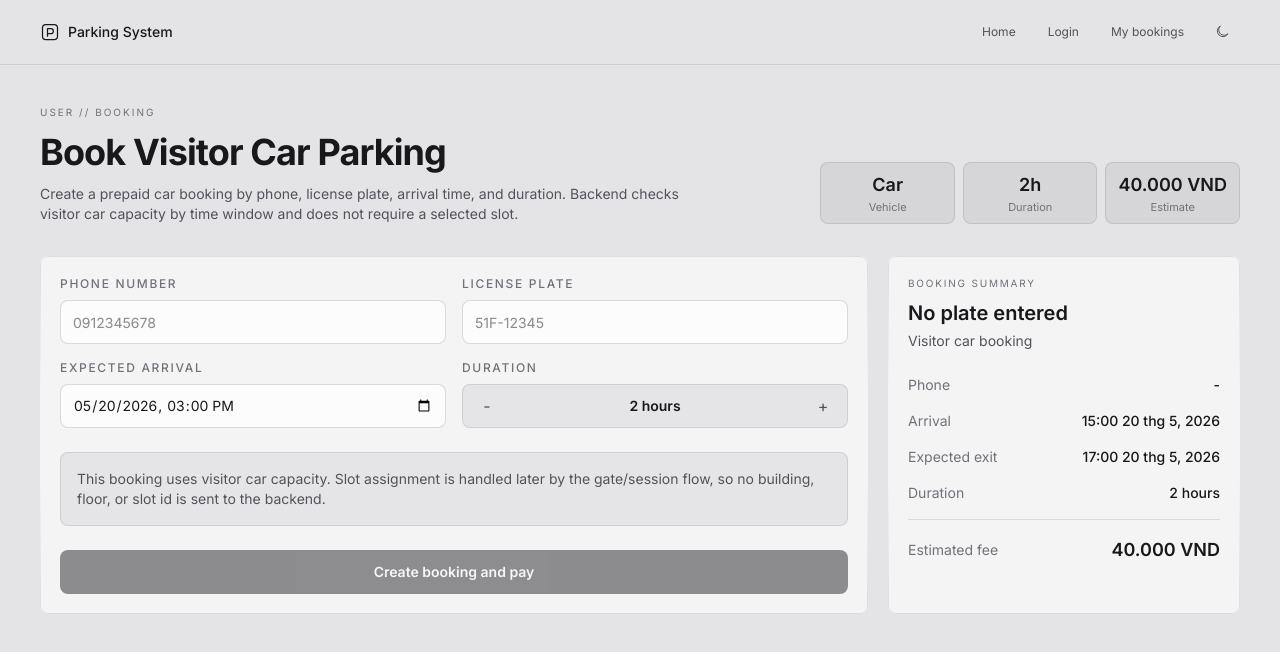
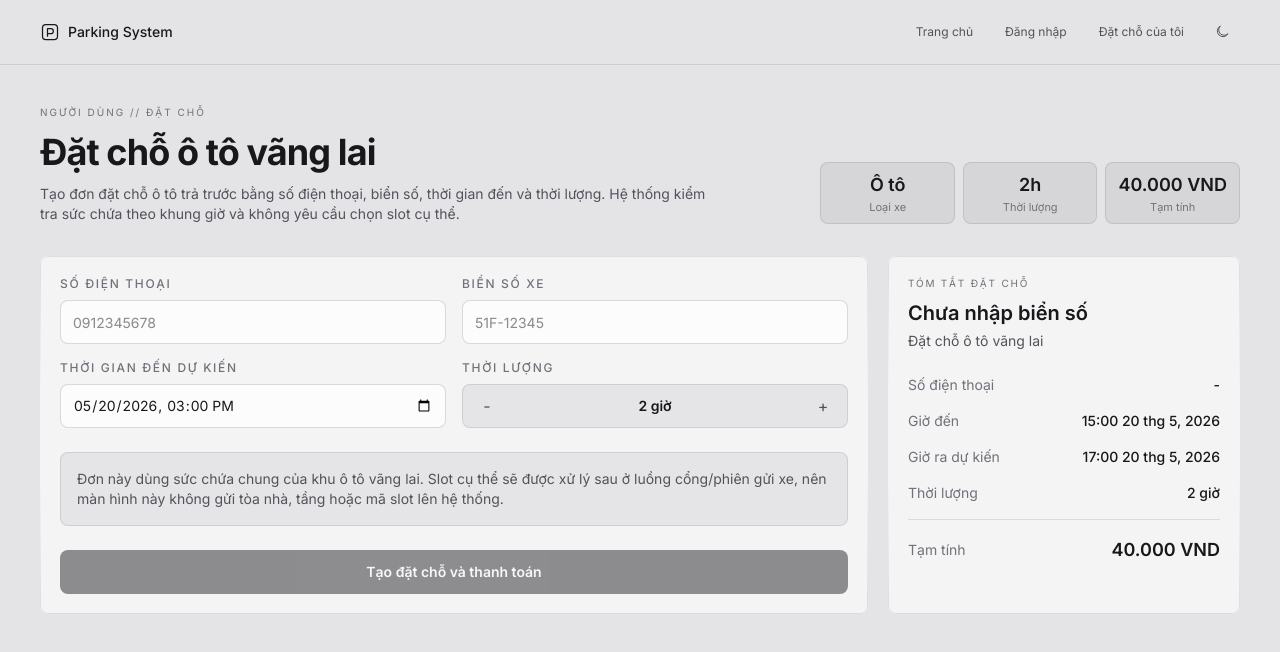
Before and after one commit to dangquyen-91/parking-building-management-system-wdp, a React (Vite) app in the folder frontend/: page /booking in a window 1280 px wide. Shown: the top 652 px of the page. Built offline with nearby package versions, Linux system fonts and the light colour scheme; no server answers.

Commit message:
Vietnamese booking

```diff
--- a/frontend/src/components/booking/BookingDetailPanel.tsx
+++ b/frontend/src/components/booking/BookingDetailPanel.tsx
@@ -1,5 +1,5 @@
 import { Link } from 'react-router-dom'
-import type { Booking } from '../../services/bookingApi'
+import type { Booking, BookingStatus } from '../../services/bookingApi'
 import { formatBookingCurrency, formatBookingDateTime } from './bookingUtils'
 
 type BookingDetailPanelProps = {
@@ -7,33 +7,41 @@ type BookingDetailPanelProps = {
   onCreateAnother: () => void
 }
 
+const BOOKING_STATUS_LABELS: Record<BookingStatus, string> = {
+  pending: 'Chờ thanh toán',
+  paid: 'Đã thanh toán',
+  used: 'Đã sử dụng',
+  expired: 'Hết hạn',
+  cancelled: 'Đã hủy',
+}
+
 export function BookingDetailPanel({ booking, onCreateAnother }: BookingDetailPanelProps) {
   return (
     <aside className="liquid-glass-card rounded-lg p-5">
-      <p className="text-[10px] uppercase tracking-[0.18em] text-subtle">Booking detail</p>
+      <p className="text-[10px] uppercase tracking-[0.18em] text-subtle">Chi tiết đặt chỗ</p>
       <h2 className="mt-2 break-all text-xl font-semibold text-fg">{booking.licensePlate}</h2>
-      <p className="mt-1 text-sm text-muted">Status: {booking.status}</p>
+      <p className="mt-1 text-sm text-muted">Trạng thái: {BOOKING_STATUS_LABELS[booking.status]}</p>
 
       <dl className="mt-6 space-y-4 text-sm">
         <div className="flex items-center justify-between gap-4">
-          <dt className="text-subtle">Phone</dt>
+          <dt className="text-subtle">Số điện thoại</dt>
           <dd className="font-medium text-fg">{booking.phoneNumber}</dd>
         </div>
         <div className="flex items-center justify-between gap-4">
-          <dt className="text-subtle">Arrival</dt>
+          <dt className="text-subtle">Giờ đến</dt>
           <dd className="text-right font-medium text-fg">{formatBookingDateTime(booking.expectedArrivalTime)}</dd>
         </div>
         <div className="flex items-center justify-between gap-4">
-          <dt className="text-subtle">Exit</dt>
+          <dt className="text-subtle">Giờ ra</dt>
           <dd className="text-right font-medium text-fg">{formatBookingDateTime(booking.expectedExitTime)}</dd>
         </div>
         <div className="flex items-center justify-between gap-4">
-          <dt className="text-subtle">Duration</dt>
-          <dd className="font-medium text-fg">{booking.durationHours} hours</dd>
+          <dt className="text-subtle">Thời lượng</dt>
+          <dd className="font-medium text-fg">{booking.durationHours} giờ</dd>
         </div>
         <div className="border-t border-theme pt-4">
           <div className="flex items-center justify-between gap-4">
-            <dt className="text-subtle">Total</dt>
+            <dt className="text-subtle">Tổng tiền</dt>
             <dd className="text-lg font-semibold text-fg">{formatBookingCurrency(booking.amount)}</dd>
           </div>
         </div>
@@ -44,13 +52,13 @@ export function BookingDetailPanel({ booking, onCreateAnother }: BookingDetailPa
         className="mt-6 h-11 w-full rounded-lg border border-theme-strong px-4 text-sm font-semibold text-fg transition-colors hover:bg-ghost"
         onClick={onCreateAnother}
       >
-        Create another booking
+        Tạo đặt chỗ khác
       </button>
       <Link
         to="/my-bookings"
         className="mt-3 inline-flex h-11 w-full items-center justify-center rounded-lg border border-theme-strong px-4 text-sm font-semibold text-fg transition-colors hover:bg-ghost"
       >
-        View my bookings
+        Xem đặt chỗ của tôi
       </Link>
     </aside>
   )
--- a/frontend/src/components/booking/BookingForm.tsx
+++ b/frontend/src/components/booking/BookingForm.tsx
@@ -36,7 +36,7 @@ export function BookingForm({
     <form className="liquid-glass-card rounded-lg p-4 md:p-5" onSubmit={onSubmit}>
       <div className="grid gap-4 md:grid-cols-2">
         <div className="flex flex-col gap-2">
-          <FieldLabel>Phone number</FieldLabel>
+          <FieldLabel>Số điện thoại</FieldLabel>
           <input
             type="tel"
             value={phoneNumber}
@@ -50,7 +50,7 @@ export function BookingForm({
         </div>
 
         <div className="flex flex-col gap-2">
-          <FieldLabel>License plate</FieldLabel>
+          <FieldLabel>Biển số xe</FieldLabel>
           <input
             type="text"
             value={licensePlate}
@@ -64,7 +64,7 @@ export function BookingForm({
         </div>
 
         <div className="flex flex-col gap-2">
-          <FieldLabel>Expected arrival</FieldLabel>
+          <FieldLabel>Thời gian đến dự kiến</FieldLabel>
           <input
             type="datetime-local"
             value={expectedArrivalTime}
@@ -75,22 +75,22 @@ export function BookingForm({
         </div>
 
         <div className="flex flex-col gap-2">
-          <FieldLabel>Duration</FieldLabel>
+          <FieldLabel>Thời lượng</FieldLabel>
           <div className="flex h-11 items-center rounded-lg border border-theme bg-badge px-2">
             <button
               type="button"
               className="h-8 w-8 rounded-md text-muted hover:bg-ghost hover:text-fg"
               onClick={() => onDurationHoursChange((value) => Math.max(1, value - 1))}
-              aria-label="Decrease duration"
+              aria-label="Giảm thời lượng"
             >
               -
             </button>
-            <span className="flex-1 text-center text-sm font-semibold text-fg">{durationHours} hours</span>
+            <span className="flex-1 text-center text-sm font-semibold text-fg">{durationHours} giờ</span>
             <button
               type="button"
               className="h-8 w-8 rounded-md text-muted hover:bg-ghost hover:text-fg"
               onClick={() => onDurationHoursChange((value) => Math.min(MAX_DURATION_HOURS, value + 1))}
-              aria-label="Increase duration"
+              aria-label="Tăng thời lượng"
             >
               +
             </button>
@@ -100,8 +100,8 @@ export function BookingForm({
 
       <div className="mt-6 rounded-lg border border-theme bg-badge p-4 text-sm text-muted">
         <p>
-          This booking uses visitor car capacity. Slot assignment is handled later by the gate/session flow, so no
-          building, floor, or slot id is sent to the backend.
+          Đơn này dùng sức chứa chung của khu ô tô vãng lai. Slot cụ thể sẽ được xử lý sau ở luồng cổng/phiên gửi xe,
+          nên màn hình này không gửi tòa nhà, tầng hoặc mã slot lên hệ thống.
         </p>
       </div>
 
@@ -110,7 +110,7 @@ export function BookingForm({
         disabled={!canSubmit || isSubmitting}
         className="mt-6 h-11 w-full rounded-lg bg-btn-primary px-4 text-sm font-semibold text-btn-primary-fg transition-transform hover:-translate-y-0.5 disabled:cursor-not-allowed disabled:opacity-50"
       >
-        {isSubmitting ? 'Creating booking...' : 'Create booking and pay'}
+        {isSubmitting ? 'Đang tạo đặt chỗ...' : 'Tạo đặt chỗ và thanh toán'}
       </button>
     </form>
   )
--- a/frontend/src/components/booking/BookingHero.tsx
+++ b/frontend/src/components/booking/BookingHero.tsx
@@ -9,26 +9,26 @@ export function BookingHero({ durationHours, estimatedFee }: BookingHeroProps) {
   return (
     <div className="mb-8 flex flex-col gap-4 xl:flex-row xl:items-end xl:justify-between">
       <div>
-        <p className="mb-3 text-[10px] uppercase tracking-[0.2em] text-subtle">User // Booking</p>
-        <h1 className="text-3xl font-bold tracking-tight text-fg md:text-4xl">Book Visitor Car Parking</h1>
+        <p className="mb-3 text-[10px] uppercase tracking-[0.2em] text-subtle">Người dùng // Đặt chỗ</p>
+        <h1 className="text-3xl font-bold tracking-tight text-fg md:text-4xl">Đặt chỗ ô tô vãng lai</h1>
         <p className="mt-3 max-w-2xl text-sm text-muted">
-          Create a prepaid car booking by phone, license plate, arrival time, and duration. Backend checks visitor car
-          capacity by time window and does not require a selected slot.
+          Tạo đơn đặt chỗ ô tô trả trước bằng số điện thoại, biển số, thời gian đến và thời lượng. Hệ thống kiểm tra sức
+          chứa theo khung giờ và không yêu cầu chọn slot cụ thể.
         </p>
       </div>
 
       <div className="grid grid-cols-3 gap-2 text-center sm:min-w-96">
         <div className="rounded-lg border border-theme bg-badge px-3 py-2">
-          <p className="text-lg font-semibold text-fg">Car</p>
-          <p className="text-[11px] text-subtle">Vehicle</p>
+          <p className="text-lg font-semibold text-fg">Ô tô</p>
+          <p className="text-[11px] text-subtle">Loại xe</p>
         </div>
         <div className="rounded-lg border border-theme bg-badge px-3 py-2">
           <p className="text-lg font-semibold text-fg">{durationHours}h</p>
-          <p className="text-[11px] text-subtle">Duration</p>
+          <p className="text-[11px] text-subtle">Thời lượng</p>
         </div>
         <div className="rounded-lg border border-theme bg-badge px-3 py-2">
           <p className="text-lg font-semibold text-fg">{formatBookingCurrency(estimatedFee)}</p>
-          <p className="text-[11px] text-subtle">Estimate</p>
+          <p className="text-[11px] text-subtle">Tạm tính</p>
         </div>
       </div>
     </div>
--- a/frontend/src/components/booking/BookingSummary.tsx
+++ b/frontend/src/components/booking/BookingSummary.tsx
@@ -19,36 +19,36 @@ export function BookingSummary({
 }: BookingSummaryProps) {
   return (
     <aside className="liquid-glass-card rounded-lg p-5">
-      <p className="text-[10px] uppercase tracking-[0.18em] text-subtle">Booking summary</p>
+      <p className="text-[10px] uppercase tracking-[0.18em] text-subtle">Tóm tắt đặt chỗ</p>
       <h2 className="mt-2 break-all text-xl font-semibold text-fg">
-        {normalizeBookingPlate(licensePlate) || 'No plate entered'}
+        {normalizeBookingPlate(licensePlate) || 'Chưa nhập biển số'}
       </h2>
-      <p className="mt-1 text-sm text-muted">Visitor car booking</p>
+      <p className="mt-1 text-sm text-muted">Đặt chỗ ô tô vãng lai</p>
 
       <dl className="mt-6 space-y-4 text-sm">
         <div className="flex items-center justify-between gap-4">
-          <dt className="text-subtle">Phone</dt>
+          <dt className="text-subtle">Số điện thoại</dt>
           <dd className="font-medium text-fg">{phoneNumber.trim() || '-'}</dd>
         </div>
         <div className="flex items-center justify-between gap-4">
-          <dt className="text-subtle">Arrival</dt>
+          <dt className="text-subtle">Giờ đến</dt>
           <dd className="text-right font-medium text-fg">
             {expectedArrivalTime ? formatBookingDateTime(new Date(expectedArrivalTime).toISOString()) : '-'}
           </dd>
         </div>
         <div className="flex items-center justify-between gap-4">
-          <dt className="text-subtle">Expected exit</dt>
+          <dt className="text-subtle">Giờ ra dự kiến</dt>
           <dd className="text-right font-medium text-fg">
             {expectedExitTime ? formatBookingDateTime(new Date(expectedExitTime).toISOString()) : '-'}
           </dd>
         </div>
         <div className="flex items-center justify-between gap-4">
-          <dt className="text-subtle">Duration</dt>
-          <dd className="font-medium text-fg">{durationHours} hours</dd>
+          <dt className="text-subtle">Thời lượng</dt>
+          <dd className="font-medium text-fg">{durationHours} giờ</dd>
         </div>
         <div className="border-t border-theme pt-4">
           <div className="flex items-center justify-between gap-4">
-            <dt className="text-subtle">Estimated fee</dt>
+            <dt className="text-subtle">Tạm tính</dt>
             <dd className="text-lg font-semibold text-fg">{formatBookingCurrency(estimatedFee)}</dd>
           </div>
         </div>
--- a/frontend/src/components/booking/BookingTopNav.tsx
+++ b/frontend/src/components/booking/BookingTopNav.tsx
@@ -1,31 +1,78 @@
+import { useEffect, useState } from 'react'
 import { Link } from 'react-router-dom'
 import { BrandLink, SkipLink, ThemeToggle } from '../common'
+import { authApi, getStoredAuthUser, type AuthUser } from '../../services/authApi'
 
 export function BookingTopNav() {
+  const [authUser, setAuthUser] = useState<AuthUser>()
+  const [logoutStatus, setLogoutStatus] = useState<'idle' | 'loading'>('idle')
+
+  useEffect(() => {
+    setAuthUser(getStoredAuthUser())
+
+    const handleStorage = () => {
+      setAuthUser(getStoredAuthUser())
+    }
+
+    window.addEventListener('storage', handleStorage)
+
+    return () => window.removeEventListener('storage', handleStorage)
+  }, [])
+
+  async function handleLogout() {
+    setLogoutStatus('loading')
+
+    try {
+      await authApi.logout()
+    } catch {
+      // Local auth is cleared in authApi.logout even if the API request fails.
+    } finally {
+      setAuthUser(undefined)
+      setLogoutStatus('idle')
+    }
+  }
+
   return (
     <>
       <SkipLink />
       <header className="sticky top-0 z-40 border-b border-theme bg-page/95 px-4 backdrop-blur-md md:px-8 lg:px-10">
         <div className="mx-auto flex h-16 max-w-7xl items-center justify-between gap-4">
           <BrandLink className="flex items-center gap-2 text-sm font-medium text-fg hover:text-fg" />
-          <nav className="flex items-center gap-2" aria-label="User navigation">
+          <nav className="flex items-center gap-2" aria-label="Điều hướng người dùng">
             <Link
               to="/"
               className="hidden rounded-lg px-3 py-2 text-xs text-muted transition-colors hover:bg-ghost hover:text-fg sm:inline-flex"
             >
-              Home
+              Trang chủ
             </Link>
-            <Link
-              to="/login"
-              className="hidden rounded-lg px-3 py-2 text-xs text-muted transition-colors hover:bg-ghost hover:text-fg sm:inline-flex"
-            >
-              Login
-            </Link>
+            {authUser ? (
+              <>
+                <div className="hidden min-w-0 text-right sm:block">
+                  <p className="max-w-40 truncate text-xs font-semibold text-fg">{authUser.fullName}</p>
+                  <p className="max-w-40 truncate text-[10px] text-subtle">{authUser.email}</p>
+                </div>
+                <button
+                  type="button"
+                  onClick={handleLogout}
+                  disabled={logoutStatus === 'loading'}
+                  className="hidden rounded-lg px-3 py-2 text-xs text-muted transition-colors hover:bg-ghost hover:text-fg disabled:cursor-not-allowed disabled:opacity-60 sm:inline-flex"
+                >
+                  {logoutStatus === 'loading' ? 'Đang đăng xuất...' : 'Đăng xuất'}
+                </button>
+              </>
+            ) : (
+              <Link
+                to="/login"
+                className="hidden rounded-lg px-3 py-2 text-xs text-muted transition-colors hover:bg-ghost hover:text-fg sm:inline-flex"
+              >
+                Đăng nhập
+              </Link>
+            )}
             <Link
               to="/my-bookings"
               className="hidden rounded-lg px-3 py-2 text-xs text-muted transition-colors hover:bg-ghost hover:text-fg sm:inline-flex"
             >
-              My bookings
+              Đặt chỗ của tôi
             </Link>
             <ThemeToggle />
           </nav>
--- a/frontend/src/pages/BookingPage.tsx
+++ b/frontend/src/pages/BookingPage.tsx
@@ -58,7 +58,7 @@ export function BookingPage() {
       setCreatedBooking(result.booking)
       setPayment(result.payment)
     } catch (err) {
-      setError(err instanceof Error ? err.message : 'Cannot create booking. Please try again.')
+      setError(err instanceof Error ? err.message : 'Không thể tạo đặt chỗ. Vui lòng thử lại.')
     } finally {
       setIsSubmitting(false)
     }
--- a/frontend/src/pages/MyBookingsPage.tsx
+++ b/frontend/src/pages/MyBookingsPage.tsx
@@ -5,11 +5,11 @@ import { AUTH_STORAGE_KEYS } from '../services/authApi'
 import { bookingApi, type Booking, type BookingStatus } from '../services/bookingApi'
 
 const BOOKING_STATUS_LABELS: Record<BookingStatus, string> = {
-  pending: 'Pending payment',
-  paid: 'Paid',
-  used: 'Used',
-  expired: 'Expired',
-  cancelled: 'Cancelled',
+  pending: 'Chờ thanh toán',
+  paid: 'Đã thanh toán',
+  used: 'Đã sử dụng',
+  expired: 'Hết hạn',
+  cancelled: 'Đã hủy',
 }
 
 const BOOKING_STATUS_TONE: Record<BookingStatus, string> = {
@@ -51,7 +51,7 @@ export function MyBookingsPage() {
       const response = await bookingApi.getMyBookings()
       setBookings(response.bookings ?? [])
     } catch (err) {
-      setError(err instanceof Error ? err.message : 'Cannot load your booking history.')
+      setError(err instanceof Error ? err.message : 'Không thể tải lịch sử đặt chỗ.')
     } finally {
       setIsLoading(false)
     }
@@ -64,17 +64,17 @@ export function MyBookingsPage() {
       <main id="main" tabIndex={-1} className="mx-auto max-w-7xl p-4 md:p-8 lg:p-10">
         <div className="mb-8 flex flex-col gap-4 lg:flex-row lg:items-end lg:justify-between">
           <div>
-            <p className="mb-3 text-[10px] uppercase tracking-[0.2em] text-subtle">User // My Bookings</p>
-            <h1 className="text-3xl font-bold tracking-tight text-fg md:text-4xl">My Bookings</h1>
+            <p className="mb-3 text-[10px] uppercase tracking-[0.2em] text-subtle">Người dùng // Đặt chỗ của tôi</p>
+            <h1 className="text-3xl font-bold tracking-tight text-fg md:text-4xl">Đặt chỗ của tôi</h1>
             <p className="mt-3 max-w-2xl text-sm text-muted">
-              View the real booking history created by your account, including pending PayOS payments and paid bookings.
+              Xem lịch sử đặt chỗ được tạo bằng tài khoản của bạn, bao gồm đơn chờ thanh toán PayOS và đơn đã thanh toán.
             </p>
           </div>
 
           <div className="grid gap-2 text-center sm:min-w-96 sm:grid-cols-3">
-            <StatBox label="Paid" value={stats.paid} />
-            <StatBox label="Pending" value={stats.pending} />
-            <StatBox label="Total" value={stats.total} />
+            <StatBox label="Đã thanh toán" value={stats.paid} />
+            <StatBox label="Chờ thanh toán" value={stats.pending} />
+            <StatBox label="Tổng đơn" value={stats.total} />
           </div>
         </div>
 
@@ -89,46 +89,46 @@ export function MyBookingsPage() {
             to="/booking"
             className="inline-flex h-11 items-center justify-center rounded-lg bg-btn-primary px-5 text-sm font-semibold text-btn-primary-fg transition-transform hover:-translate-y-0.5"
           >
-            New booking
+            Đặt chỗ mới
           </Link>
         </div>
 
         {!token ? (
           <section className="liquid-glass-card rounded-lg p-8 text-center">
-            <h2 className="text-xl font-semibold text-fg">Login required</h2>
+            <h2 className="text-xl font-semibold text-fg">Cần đăng nhập</h2>
             <p className="mx-auto mt-2 max-w-md text-sm text-muted">
-              Your booking history is linked to your account. Login first to view bookings created while authenticated.
+              Lịch sử đặt chỗ được liên kết với tài khoản của bạn. Hãy đăng nhập để xem các đơn đã tạo.
             </p>
             <Link
               to="/login"
               className="mt-5 inline-flex h-11 items-center justify-center rounded-lg bg-btn-primary px-5 text-sm font-semibold text-btn-primary-fg"
             >
-              Login
+              Đăng nhập
             </Link>
           </section>
         ) : isLoading ? (
-          <div className="rounded-lg border border-theme bg-badge p-5 text-sm text-muted">Loading bookings...</div>
+          <div className="rounded-lg border border-theme bg-badge p-5 text-sm text-muted">Đang tải lịch sử đặt chỗ...</div>
         ) : bookings.length === 0 ? (
           <section className="liquid-glass-card rounded-lg p-8 text-center">
-            <h2 className="text-xl font-semibold text-fg">No bookings yet</h2>
+            <h2 className="text-xl font-semibold text-fg">Chưa có đặt chỗ</h2>
             <p className="mx-auto mt-2 max-w-md text-sm text-muted">
-              Create a prepaid visitor car booking and it will appear here after the backend saves it to your account.
+              Tạo một đơn đặt chỗ ô tô trả trước, đơn sẽ xuất hiện tại đây sau khi hệ thống lưu vào tài khoản của bạn.
             </p>
             <Link
               to="/booking"
               className="mt-5 inline-flex h-11 items-center justify-center rounded-lg bg-btn-primary px-5 text-sm font-semibold text-btn-primary-fg"
             >
-              Create booking
+              Tạo đặt chỗ
             </Link>
           </section>
         ) : (
           <section className="liquid-glass-card rounded-lg p-4 md:p-5">
             <div className="hidden grid-cols-[1.1fr_1fr_1.1fr_0.8fr_0.8fr] gap-4 border-b border-theme px-3 pb-3 text-xs font-medium uppercase tracking-[0.14em] text-subtle lg:grid">
-              <span>Booking</span>
-              <span>Vehicle</span>
-              <span>Schedule</span>
-              <span>Amount</span>
-              <span>Status</span>
+              <span>Đặt chỗ</span>
+              <span>Xe</span>
+              <span>Lịch</span>
+              <span>Số tiền</span>
+              <span>Trạng thái</span>
             </div>
 
             <div className="divide-y divide-[color:var(--border)]">
@@ -144,13 +144,13 @@ export function MyBookingsPage() {
 
                   <div>
                     <p className="text-sm font-medium text-fg">{booking.licensePlate}</p>
-                    <p className="mt-1 text-xs text-subtle">{booking.vehicleType.toUpperCase()}</p>
+                    <p className="mt-1 text-xs text-subtle">Ô tô</p>
                   </div>
 
                   <div>
                     <p className="text-sm font-medium text-fg">{formatBookingDateTime(booking.expectedArrivalTime)}</p>
                     <p className="mt-1 text-xs text-subtle">
-                      {booking.durationHours}h, exit {formatBookingDateTime(booking.expectedExitTime)}
+                      {booking.durationHours}h, ra lúc {formatBookingDateTime(booking.expectedExitTime)}
                     </p>
                   </div>
 
```
Also changed, not shown: frontend/src/components/booking/BookingPaymentPanel.tsx (+11 -11 lines).
